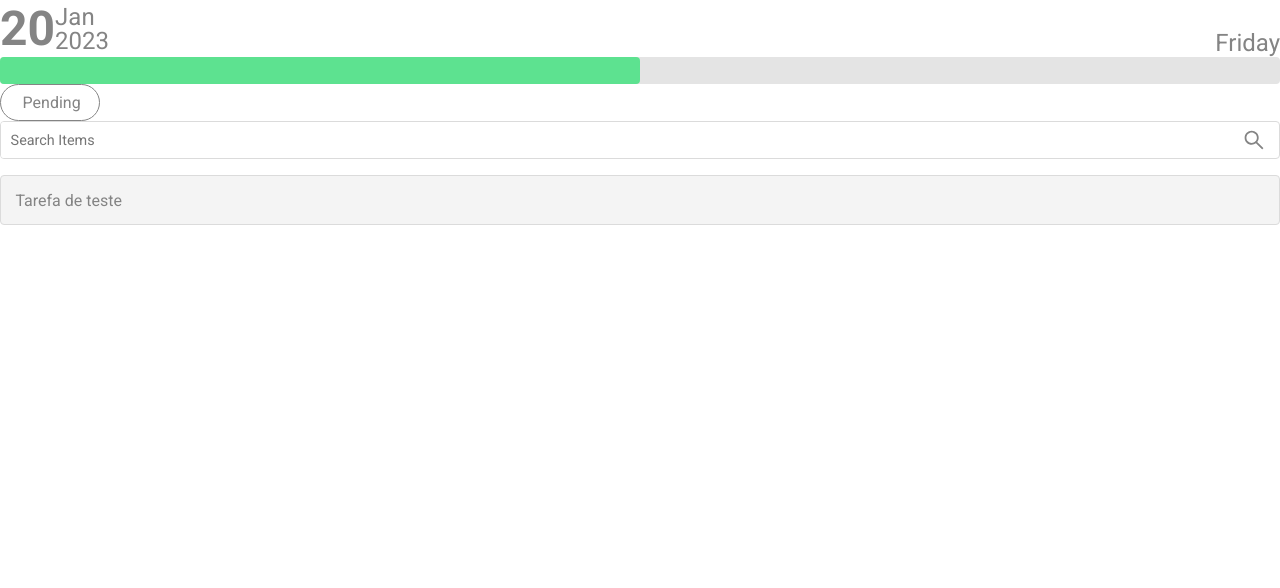
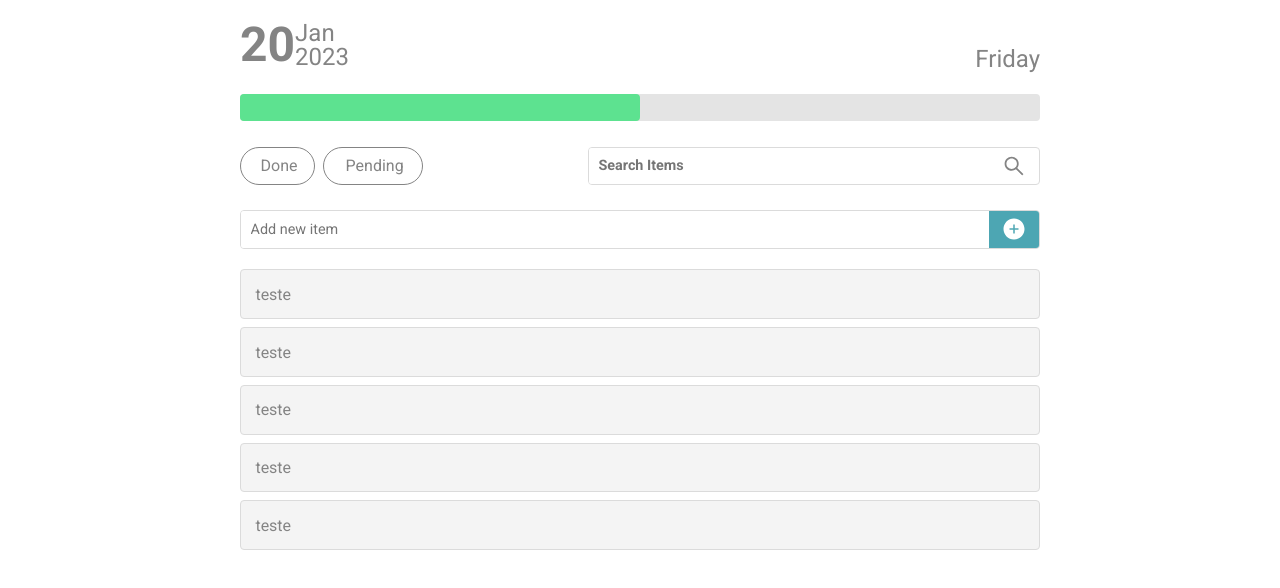
Before and after one commit to sizebay/frontend-challenge, a React (Vite) app: page / in a window 1280 px wide. Shown: the top 588 px of the page. Built offline with nearby package versions, Linux system fonts and the light colour scheme.

Commit message:
feat: create basic home structure

```diff
--- a/src/components/Task/index.tsx
+++ b/src/components/Task/index.tsx
@@ -1,6 +1,6 @@
 import ActionButton from '../ActionButton';
-import { ActionsContainer, Container, EditPopover } from './style';
-import {AiFillCheckCircle, AiFillMinusCircle} from 'react-icons/ai';
+import { ActionsContainer, Container } from './style';
+import {AiFillCheckCircle, AiFillEdit, AiFillMinusCircle} from 'react-icons/ai';
 
 import { useState } from 'react';
 
@@ -28,12 +28,27 @@ function Task({ content }: TaskProps) {
       )}
 
       {editMode && (
-        <input type='text' autoFocus placeholder={content}/>
+        <>
+          <input type='text' autoFocus placeholder={content}/>
+          <ActionButton
+            icon={<AiFillCheckCircle />}
+            bg="#5DE290"
+            color='#fff'
+            event={() => setEditMode(false)}
+          />
+        </>
       )}
 
       {showActionButtons && !editMode &&(
         <>
           <ActionsContainer>
+            <ActionButton
+              icon={<AiFillEdit />}
+              bg="#e3d44f"
+              color='#fff'
+              event={handleChangeEditmode}
+
+            />
             <ActionButton
               icon={<AiFillMinusCircle />}
               bg="#E34F4F"
@@ -46,12 +61,12 @@ function Task({ content }: TaskProps) {
             />
           </ActionsContainer>
 
-          <EditPopover
+          {/* <EditPopover
             onClick={handleChangeEditmode}
             data-testid="task-edit-popover"
           >
             Edit task
-          </EditPopover>
+          </EditPopover> */}
         </>
       )}
 
--- a/src/components/Task/style.ts
+++ b/src/components/Task/style.ts
@@ -6,7 +6,7 @@ interface ContainerProps {
 
 export const Container = styled.div<ContainerProps>`
   display: grid;
-  grid-template-columns: ${({editMode}) => editMode ? '9fr 100px' : '1fr'};
+  grid-template-columns: ${({editMode}) => editMode ? '9fr 150px' : '9fr 50px'};
   border: 1px solid #DBDBDB;
   border-radius: 0.25rem;
   margin-top: 1rem;
@@ -19,6 +19,7 @@ export const Container = styled.div<ContainerProps>`
     background-color: transparent;
     border: none;
     font-size: 1rem;
+    outline: none;
   }
 
   span {
--- a/src/main.tsx
+++ b/src/main.tsx
@@ -1,10 +1,13 @@
 import React from 'react';
 import ReactDOM from 'react-dom/client';
 import App from './App';
+import { TasksProvider } from './context/tasks.context';
 import './index.css';
 
 ReactDOM.createRoot(document.getElementById('root') as HTMLElement).render(
   <React.StrictMode>
-    <App />
+    <TasksProvider>
+      <App />
+    </TasksProvider>
   </React.StrictMode>
 );
--- a/src/pages/Home.tsx
+++ /dev/null
@@ -1,26 +0,0 @@
-import Checkbox from '../components/Checkbox';
-import Header from '../components/Header';
-import ProgressBar from '../components/ProgressBar';
-import Inputbox from '../components/Inputbox';
-import { AiOutlineSearch } from 'react-icons/ai';
-import ActionButton from '../components/ActionButton';
-import Task from '../components/Task';
-
-function Home() {
-  return (
-    <>
-      <Header />
-      <ProgressBar allTasks={100} completedTasks={50}/>
-      <Checkbox text='Pending' width='large'/>
-      <Inputbox
-        text='Search Items'
-        icon={<ActionButton
-          icon={<AiOutlineSearch />}
-        />}
-      />
-      <Task content='Tarefa de teste'/>
-    </>
-  );
-}
-
-export default Home;
--- /dev/null
+++ b/src/pages/Home/index.tsx
@@ -0,0 +1,55 @@
+import Checkbox from '../../components/Checkbox';
+import Header from '../../components/Header';
+import ProgressBar from '../../components/ProgressBar';
+import Inputbox from '../../components/Inputbox';
+import { AiFillPlusCircle, AiOutlineSearch } from 'react-icons/ai';
+import ActionButton from '../../components/ActionButton';
+import Task from '../../components/Task';
+import { Container, FilterContainer, TaskList } from './style';
+import { useTasks } from '../../shared/hooks/useTasks';
+import { ITask } from '../../interfaces/ITask';
+
+function Home() {
+  const {tasks} = useTasks();
+
+  return (
+    <Container>
+      <Header />
+      <ProgressBar allTasks={100} completedTasks={50}/>
+      <FilterContainer>
+        <div className='input-box'>
+          <Checkbox text='Done' width='small'/>
+          <Checkbox text='Pending' width='large'/>
+        </div>
+        <Inputbox
+          text='Search Items'
+          bold
+          icon={<ActionButton
+            icon={
+              <AiOutlineSearch />
+            }
+          />
+          }
+        />
+      </FilterContainer>
+      <Inputbox
+        text='Add new item'
+        iconBg
+        icon={<ActionButton
+          icon={
+            <AiFillPlusCircle />
+          }
+          color="#fff"
+        />
+        }
+      />
+      <TaskList>
+        {tasks.map(({completed, content,id}) => (
+          <Task key={id} content={content}/>
+        ))}
+      </TaskList>
+    </Container>
+  );
+}
+
+export default Home;
--- /dev/null
+++ b/src/pages/Home/style.ts
@@ -0,0 +1,45 @@
+import styled from 'styled-components';
+
+export const Container = styled.main`
+  display: flex;
+  flex-direction: column;
+  min-width: 370px;
+  max-width: 800px;
+  margin: 1rem auto;
+  gap: 1.3rem;
+
+  @media only screen and (max-width: 530px)  {
+    width: calc(100vw - 20px);
+  }
+`;
+
+export const FilterContainer = styled.div`
+  display: grid;
+  grid-template-columns: 1fr 1.3fr;
+  padding: 0.3rem 0;
+
+  .input-box {
+    display: flex;
+    gap: 0.5rem;
+  }
+
+  @media only screen and (max-width: 530px) {
+    display: flex;
+    flex-direction: column-reverse;
+    gap: 0.5rem;
+
+    .input-box {
+      align-self: flex-end;
+    }
+  }
+`;
+
+export const TaskList = styled.div`
+  display: flex;
+  flex-direction: column;
+  gap: 0.5rem;
+
+  div {
+    margin: 0;
+  }
+`;
--- a/src/shared/hooks/useTasks.tsx
+++ b/src/shared/hooks/useTasks.tsx
@@ -1,7 +1,7 @@
 import { useContext } from 'react';
 import { TasksContext } from '../../context/tasks.context';
 
-export function useTransactions() {
+export function useTasks() {
   const context = useContext(TasksContext);
 
   return context;
```
Also changed, not shown: 1 other file (tests, documents, lock files or other folders).
